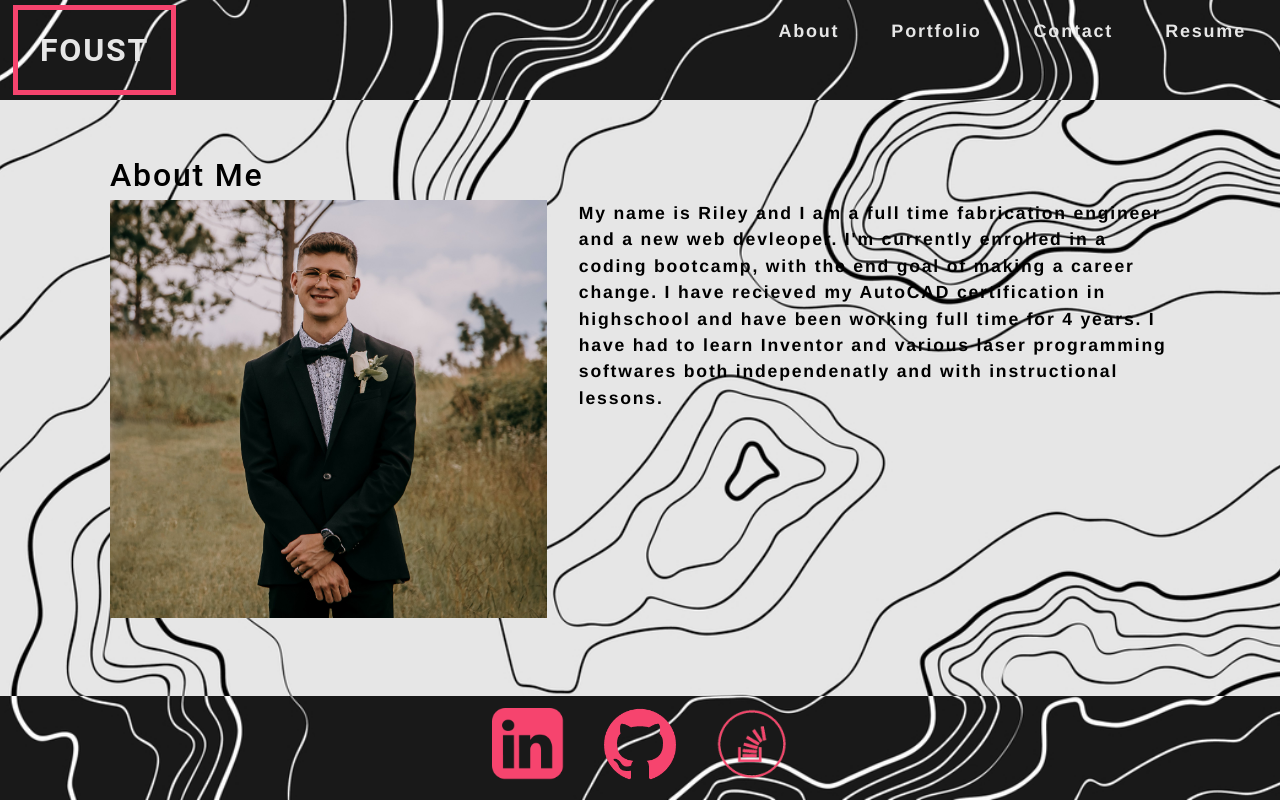
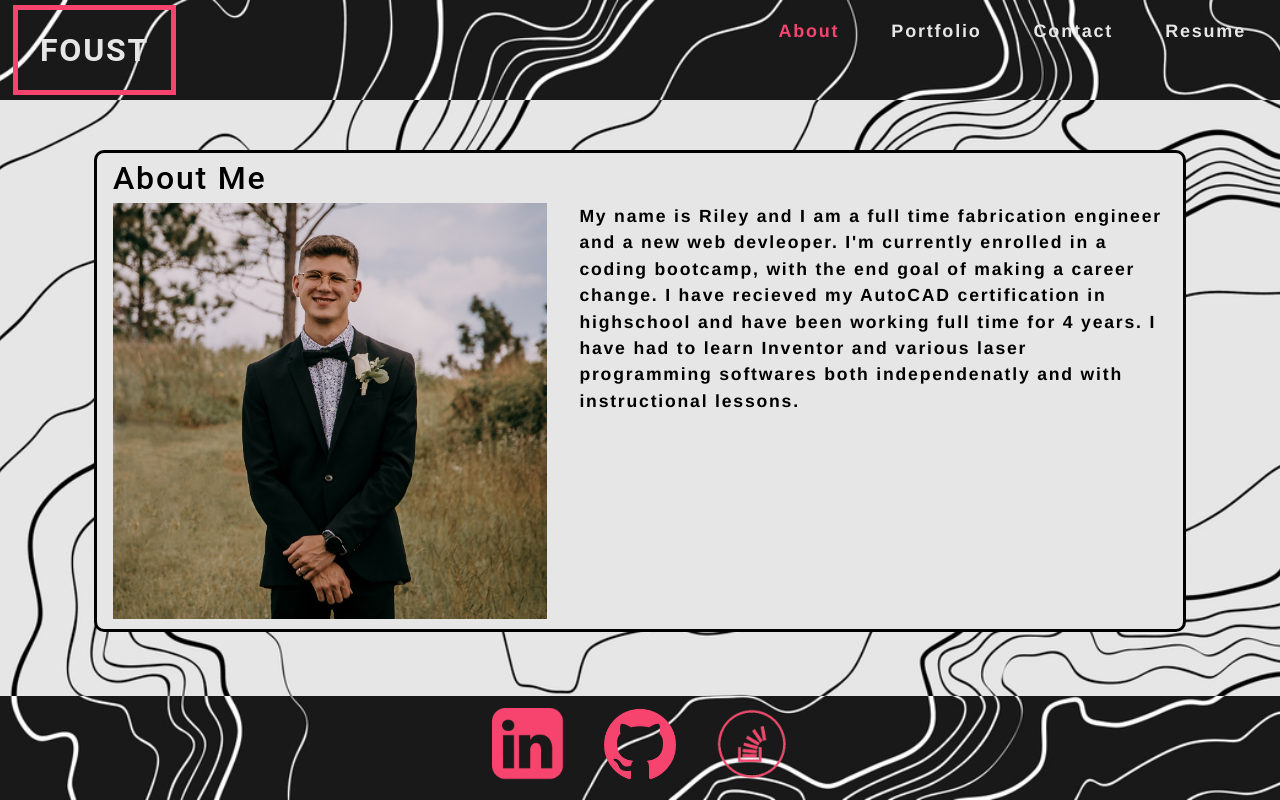
Before and after one commit to riley-foust18/react-portfolio, a React (Create React App) app: page / in a window 1280 px wide. Built offline with nearby package versions, Linux system fonts and the light colour scheme.

Commit message:
styled about me section

```diff
--- a/src/components/About/index.js
+++ b/src/components/About/index.js
@@ -3,7 +3,7 @@ import photo from '../../assets/images/IMG_9557.JPG'
 
 function About() {
   return (
-    <div className="">
+    <div className="about-me">
       <h2 className="mx-2">About Me</h2>
       <div className="flex-row">
         <img src={photo} className="mx-2" style={{width: '40%'}} />
--- a/src/index.css
+++ b/src/index.css
@@ -3,6 +3,8 @@ main {
 	margin: 0 auto;
 	max-width: 90%;
   padding: 50px 30px;
+  color: var(--dark);
+  padding-bottom: 9.5rem;
 }
 
 :root {
@@ -37,12 +39,9 @@ body {
   background-position: center;
   background-attachment: fixed;
   background-position: 80%;
+  color: var(--light);
   font-family: Helvetica, Arial, sans-serif;
   position: relative;
-}
-
-main {
-  padding-bottom: 8.5rem;
 }
 
 h1,
@@ -87,8 +86,18 @@ p {
 }
 
 a {
-  text-decoration: none;
+	border-radius: 5px;
+	color: var(--primary);
+	font-weight: 600;
+	padding: 2px 4px;
+	margin-left: -2px;
+	margin-right: -2px;
+	text-decoration: none;
   font-weight: bold;
+}
+
+.navActive {
+  color: var(--red);
 }
 
 header {
@@ -111,7 +120,6 @@ header h2 {
 
 header nav ul li a {
   margin: auto 0;
-  color: var(--light);
   text-decoration: none;
   padding: 0 10px;
 }
@@ -122,11 +130,6 @@ header nav ul li a:hover {
   background-color: var(--light);
   color: var(--dark);
   border-radius: 3px;
-}
-
-header a {
-  color: var(--light);
-  text-decoration: none;
 }
 
 footer {
@@ -151,18 +154,6 @@ footer {
   margin-top: 10px;
   margin-bottom: 10px;
   max-width: 80px;
-}
-
-button {
-  font-size: 1rem;
-  text-decoration: none;
-  padding: 0.25rem 1rem;
-  border-radius: .5rem;
-  border: none;
-  outline: none;
-  cursor: pointer;
-  margin: 0 1px;
-  background-color: var(--red);
 }
 
 button:hover {
@@ -351,7 +342,7 @@ textarea {
 }
 
 button {
-	background: var(--primary);
+	background: var(--red);
 	border: 0;
 	border-radius: 5px;
 	color: #fff;
@@ -362,16 +353,9 @@ button {
 	padding: 10px 15px;
 }
 
-a {
-	border-radius: 5px;
-	color: var(--primary);
-	font-weight: 600;
-	padding: 2px 4px;
-	margin-left: -2px;
-	margin-right: -2px;
-
+.about-me {
+  background-color: var(--light);
+  border: solid 3px var(--dark);
+  border-radius: 10px;
+  padding-bottom: 10px;
 }
-
-.navActive {
-  color: var(--red);
-}
```
